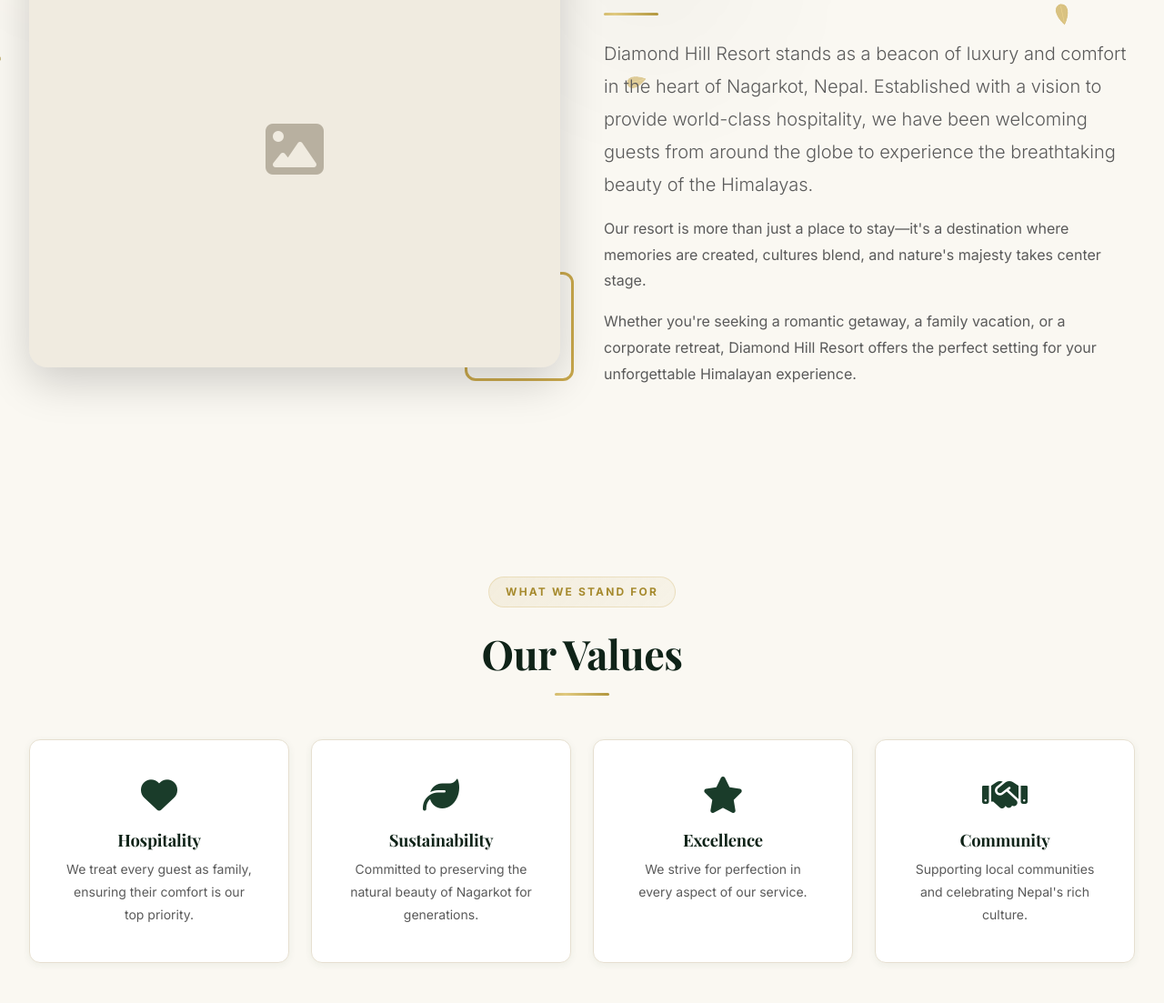
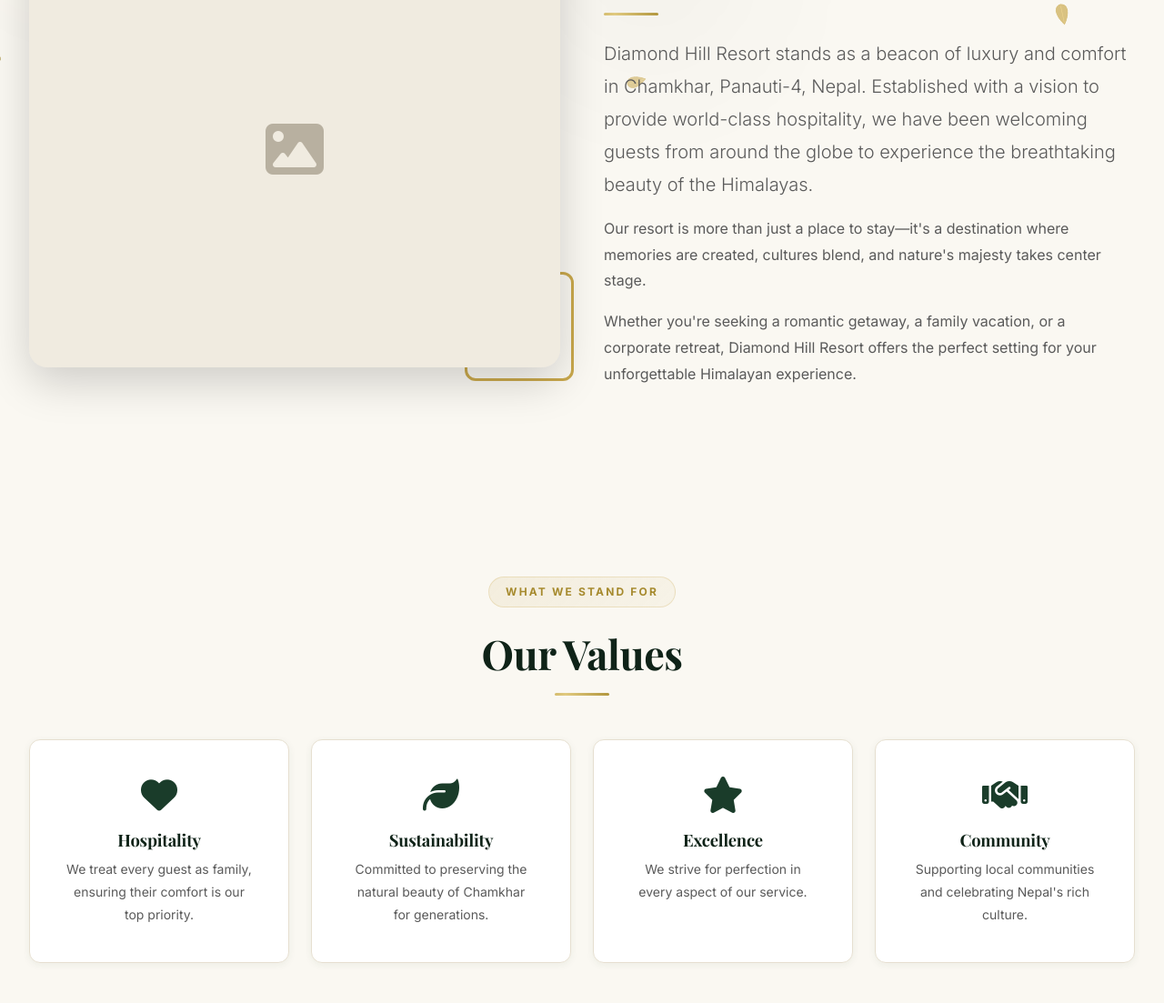
Before and after one commit to thapa-ayush/resort_website, a Django app: page /about/ in a window 1280 px wide. Shown: the part 637-1740 px from the top of the page at 91% size. Run offline with Django 4.2, Linux system fonts and the light colour scheme; data that the repository does not hold is empty; some web fonts are replaced.

Commit message:
Update final redesign resort location

```diff
--- a/main/templates/main/about.html
+++ b/main/templates/main/about.html
@@ -48,7 +48,7 @@
                 </div>
                 {% else %}
                 <p class="lead text-muted mb-3">
-                    Diamond Hill Resort stands as a beacon of luxury and comfort in the heart of Nagarkot, Nepal.
+                    Diamond Hill Resort stands as a beacon of luxury and comfort in Chamkhar, Panauti-4, Nepal.
                     Established with a vision to provide world-class hospitality, we have been welcoming guests
                     from around the globe to experience the breathtaking beauty of the Himalayas.
                 </p>
@@ -93,7 +93,7 @@
                         <i class="fas fa-leaf" style="font-size: 2.5rem;"></i>
                     </div>
                     <h5>Sustainability</h5>
-                    <p class="text-muted small mb-0">Committed to preserving the natural beauty of Nagarkot for generations.</p>
+                    <p class="text-muted small mb-0">Committed to preserving the natural beauty of Chamkhar for generations.</p>
                 </div>
             </div>
             <div class="col-md-6 col-lg-3">
--- a/main/templates/main/base.html
+++ b/main/templates/main/base.html
@@ -6,13 +6,13 @@
     <meta charset="UTF-8">
     <meta name="viewport" content="width=device-width, initial-scale=1.0">
     <meta name="description"
-        content="{% block meta_description %}Diamond Hill Resort – A luxury mountain retreat in Nagarkot, Nepal. Book premium rooms, enjoy panoramic Himalayan views, spa &amp; exceptional hospitality.{% endblock %}">
+        content="{% block meta_description %}Diamond Hill Resort – A luxury mountain retreat in Chamkhar, Panauti-4, Nepal. Book premium rooms, enjoy panoramic mountain views, spa &amp; exceptional hospitality.{% endblock %}">
     <meta name="keywords"
-        content="Diamond Hill Resort, Nepal resort, Nagarkot accommodation, luxury rooms, mountain view, Himalayas">
+        content="Diamond Hill Resort, Chamkhar resort, Panauti-4 accommodation, Nepal resort, luxury rooms, mountain view, Himalayas">
     <meta name="author" content="Diamond Hill Resort">
     <meta property="og:title" content="{% block og_title %}Diamond Hill Resort — Blessed by Nature{% endblock %}">
     <meta property="og:description"
-        content="{% block og_description %}A luxury mountain retreat in Nagarkot, Nepal{% endblock %}">
+        content="{% block og_description %}A luxury mountain retreat in Chamkhar, Panauti-4, Nepal{% endblock %}">
 
     <title>{% block title %}Diamond Hill Resort — Blessed by Nature{% endblock %}</title>
 
@@ -137,7 +137,7 @@
                             style="height: 45px; width: auto; max-width: 200px; filter: brightness(10);">
                     </div>
                     <p class="footer-description mb-4" style="font-size: 0.9rem; line-height: 1.7;">
-                        Blessed by Nature — A luxury mountain retreat in Nagarkot, Nepal offering unforgettable
+                        Blessed by Nature — A luxury mountain retreat in Chamkhar, Panauti-4, Nepal offering unforgettable
                         experiences with world-class hospitality.
                     </p>
                     <div class="footer-social">
@@ -197,7 +197,7 @@
                     <div class="footer-contact-item mb-4">
                         <p class="text-accent small text-uppercase fw-600 mb-1"><i
                                 class="fas fa-map-marker-alt me-2"></i>Address</p>
-                        <p class="text-light small" style="opacity: 0.7;">Panauti-4, Chamkhar, Nagarkot, Nepal</p>
+                        <p class="text-light small" style="opacity: 0.7;">Panauti-4, Chamkhar, Nepal</p>
                     </div>
                     <div class="footer-contact-item mb-4">
                         <p class="text-accent small text-uppercase fw-600 mb-1"><i class="fas fa-phone me-2"></i>Phone
--- a/main/templates/main/blog.html
+++ b/main/templates/main/blog.html
@@ -2,7 +2,7 @@
 {% load static %}
 
 {% block title %}Blog — Diamond Hill Resort{% endblock %}
-{% block meta_description %}Discover travel tips, stories, and insights from Diamond Hill Resort in Nagarkot, Nepal{% endblock %}
+{% block meta_description %}Discover travel tips, stories, and insights from Diamond Hill Resort in Chamkhar, Panauti-4, Nepal{% endblock %}
 
 {% block content %}
 <!-- Page Header -->
--- a/main/templates/main/contact.html
+++ b/main/templates/main/contact.html
@@ -32,7 +32,7 @@
                     </div>
                     <div class="contact-card-body">
                         <p class="text-muted mb-3">{{ resort_address }}</p>
-                        <a href="https://maps.google.com/?q=Nagarkot,+Nepal" target="_blank" rel="noopener"
+                        <a href="https://maps.google.com/?q=Chamkhar,+Panauti-4,+Nepal" target="_blank" rel="noopener"
                             class="btn btn-outline-primary btn-sm">
                             <i class="fas fa-map me-1"></i>View on Map
                         </a>
@@ -233,7 +233,7 @@
                         <h2 class="accordion-header">
                             <button class="accordion-button" type="button" data-bs-toggle="collapse" data-bs-target="#cfaq1" aria-expanded="true">
                                 <i class="fas fa-mountain me-2" style="color: var(--clr-gold);"></i>
-                                What is the best time to visit Nagarkot?
+                                What is the best time to visit Chamkhar?
                             </button>
                         </h2>
                         <div id="cfaq1" class="accordion-collapse collapse show" data-bs-parent="#contactFAQ">
--- a/main/templates/main/home.html
+++ b/main/templates/main/home.html
@@ -593,7 +593,7 @@
                             </div>
                         </div>
                         <p class="text-muted mb-3 small" style="font-style: italic;">
-                            "The best resort experience in Nagarkot! Perfect location for sunrise views, excellent food,
+                            "The best resort experience in Chamkhar! Perfect location for sunrise views, excellent food,
                             and amazing service."
                         </p>
                         <small class="text-muted"><i class="fas fa-calendar-alt me-1" style="color: var(--clr-gold);"></i>Visited: February 2024</small>
@@ -709,7 +709,7 @@
             <h2 class="text-white mt-3 mb-4" style="font-family: var(--ff-serif);">Ready for Your Mountain Escape?</h2>
             <p class="lead mb-5" style="color: rgba(255,255,255,0.75); max-width: 600px; margin: 0 auto;">
                 Book your unforgettable stay at Diamond Hill Resort. Experience luxury, comfort, and the natural beauty
-                of Nagarkot's breathtaking landscapes.
+                of Chamkhar's breathtaking landscapes.
             </p>
             <a href="{% url 'main:booking' %}" class="btn btn-light btn-lg px-5 py-3">
                 <i class="fas fa-calendar-check me-2"></i>Start Your Booking
--- a/main/views.py
+++ b/main/views.py
@@ -101,8 +101,8 @@ class HomeView(TemplateView):
             context['about'] = None
 
         context['page_description'] = (
-            'Diamond Hill Resort – A stylish mountain retreat in Nagarkot, Nepal. '
-            'Book deluxe rooms, enjoy panoramic views of Himalayas, rooftop pool, spa & premium service.'
+            'Diamond Hill Resort – A stylish mountain retreat in Chamkhar, Panauti-4, Nepal. '
+            'Book deluxe rooms, enjoy panoramic mountain views, rooftop pool, spa & premium service.'
         )
         return context
 
@@ -240,7 +240,7 @@ class BlogListView(ListView):
     def get_context_data(self, **kwargs):
         context = super().get_context_data(**kwargs)
         context['page_title'] = 'Blog | Diamond Hill Resort'
-        context['page_description'] = 'Read the latest news, travel tips, and stories from Diamond Hill Resort. Discover what makes Nagarkot special.'
+        context['page_description'] = 'Read the latest news, travel tips, and stories from Diamond Hill Resort in Chamkhar, Panauti-4, Nepal.'
         return context
 
 
@@ -547,16 +547,16 @@ class ContactView(TemplateView):
     def get_context_data(self, **kwargs):
         context = super().get_context_data(**kwargs)
         context['page_title'] = 'Contact Us | Diamond Hill Resort'
-        context['page_description'] = 'Get in touch with Diamond Hill Resort. We\'re located in Nagarkot, Nepal. Call +977-1-1234567 or send us an inquiry.'
+        context['page_description'] = 'Get in touch with Diamond Hill Resort in Chamkhar, Panauti-4, Nepal. Call +977-1-1234567 or send us an inquiry.'
 
         # Contact information
         context['resort_phone'] = '+977-1-1234567'
         context['resort_email'] = 'info@diamondhillresort.com.np'
-        context['resort_address'] = 'Cherry Hill Road, Nagarkot, Kavrepalanchok, Nepal'
+        context['resort_address'] = 'Chamkhar, Panauti-4, Kavrepalanchok, Nepal'
         context['facebook_url'] = 'https://www.facebook.com/diamondhillresort.com.np/'
 
-        # Google Map embed URL (Nagarkot, Nepal)
-        context['map_embed'] = 'https://www.google.com/maps/embed?pb=!1m18!1m12!1m3!1d3532.7891854169997!2d85.42869952346805!3d27.704500199999998!2m3!1f0!2f0!3f0!3m2!1i1024!2i768!4f13.1!3m3!1m2!1s0x39eb7e4de5c5c5c5%3A0xc5c5c5c5c5c5c5c5!2sNagarkot%2C%20Kavrepalanchok%2C%20Nepal!5e0!3m2!1sen!2snp!4v1234567890'
+        # Google Map embed URL (Chamkhar, Panauti-4, Nepal)
+        context['map_embed'] = 'https://www.google.com/maps?q=Chamkhar,+Panauti-4,+Nepal&output=embed'
 
         context['form'] = ContactForm()
         return context
@@ -623,7 +623,7 @@ class AboutView(TemplateView):
     def get_context_data(self, **kwargs):
         context = super().get_context_data(**kwargs)
         context['page_title'] = 'About Us | Diamond Hill Resort'
-        context['page_description'] = 'Learn about Diamond Hill Resort - A luxury mountain retreat in Nagarkot, Nepal with world-class amenities and exceptional hospitality.'
+        context['page_description'] = 'Learn about Diamond Hill Resort - A luxury mountain retreat in Chamkhar, Panauti-4, Nepal with world-class amenities and exceptional hospitality.'
         context['featured_images'] = GalleryImage.objects.all()[:6]
 
         # Get published reviews for testimonials section
```
